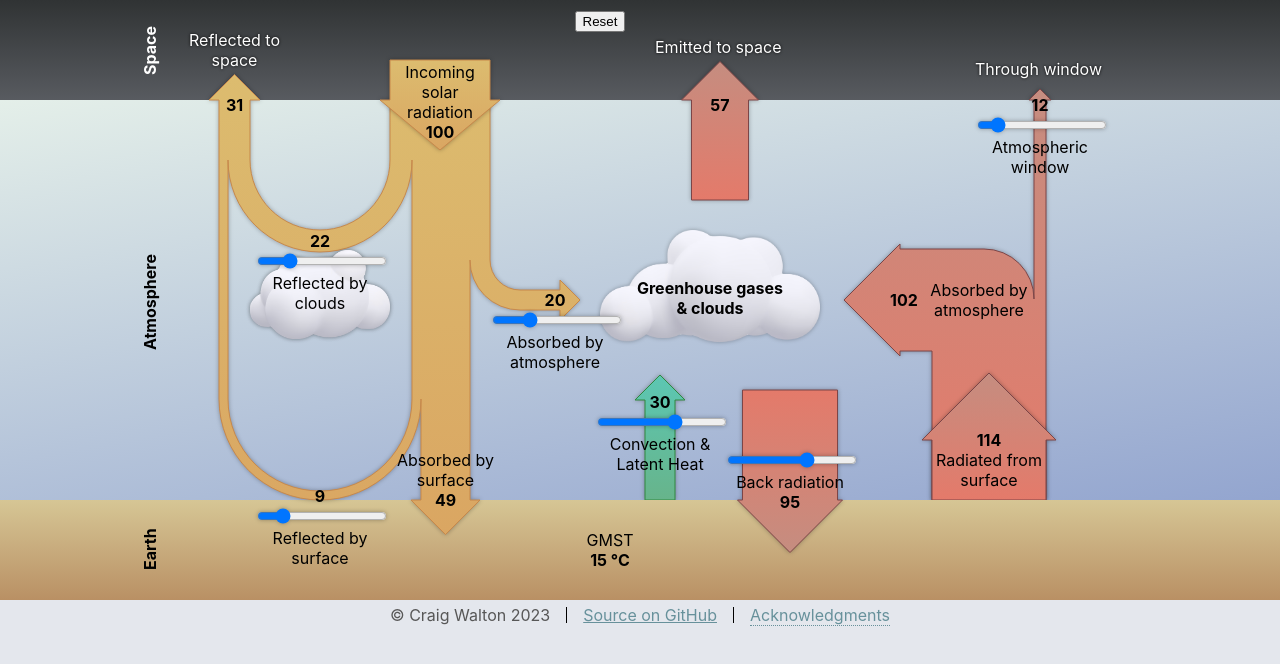
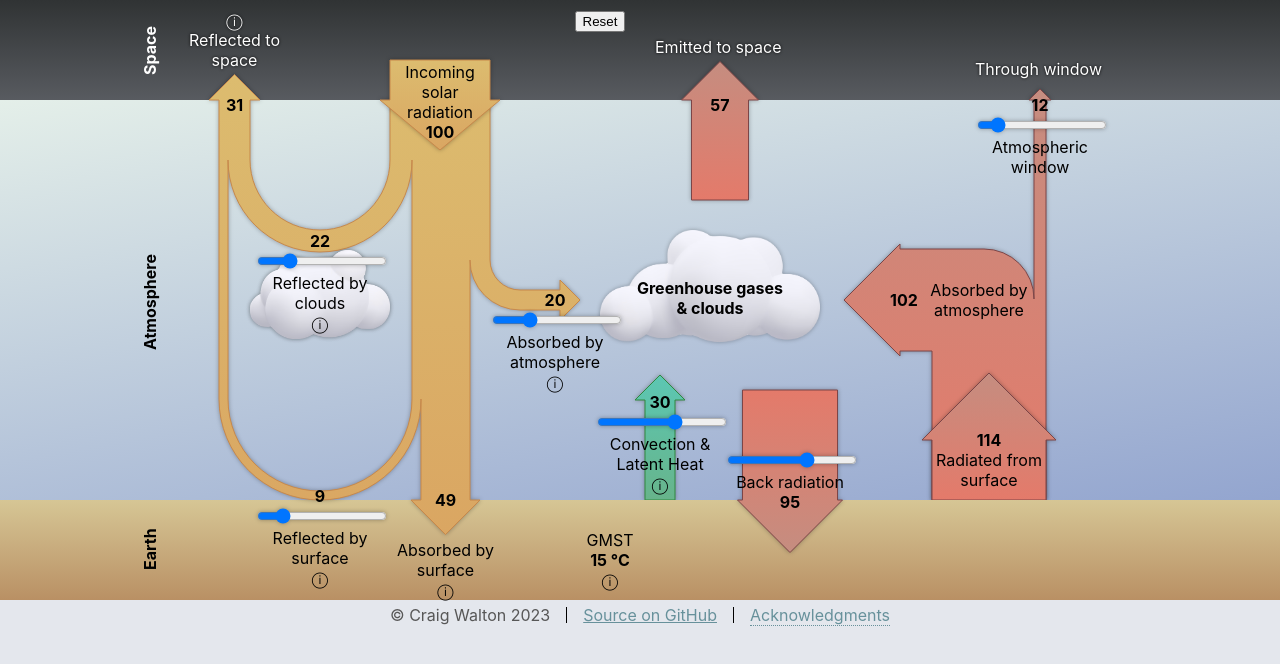
Before and after one commit to craigwalton/ClimateApp, a React (Create React App) app: page / in a window 1280 px wide. Shown: the top 664 px of the page. Built offline with nearby package versions, Linux system fonts and the light colour scheme.

Commit message:
Begin adding info icons for tooltips.

```diff
--- a/src/App.js
+++ b/src/App.js
@@ -125,33 +125,42 @@ function App() {
                          style={{left: 250, top: 62, width: 100}}>
                         <ValueLabel label={"Incoming solar radiation"} value={100}/>
                     </div>
-                    <div className={"control-container scattered-tooltip"}
+                    <div className={"control-container"}
                          style={{left: 115, top: 220 + scattered / 2}}>
                         <ValueLabel value={scattered}/>
                         <Slider label={"Reflected by clouds"}
                                 value={scatteredSlider} onChange={setScatteredSlider}/>
+                        <span className={"scattered-tooltip"}>&#9432;</span>
                     </div>
-                    <div className={"control-container reflected-tooltip"}
+                    <div className={"control-container"}
                          style={{left: 115, top: 490 - reflected / 2}}>
                         <ValueLabel value={reflected}/>
                         <Slider label={"Reflected by surface"}
                                 value={reflectedSlider} onChange={setReflectedSlider}/>
+                        <span className={"reflected-tooltip"}>&#9432;</span>
                     </div>
-                    <div className={"control-container albedo-tooltip"}
+                    <div className={"control-container"}
                          style={{left: 45 - (scattered + reflected) / 2, top: 20}}>
                         <div className={"space-label-container"}>
-                            <div className={"space-label"} style={{bottom: 10 + (scattered + reflected) / 2}}>{"Reflected to space"}</div>
+                            <div className={"space-label"}
+                                 style={{bottom: 10 + (scattered + reflected) / 2}}>
+                                <div className={"albedo-tooltip"}>&#9432;</div>
+                                {"Reflected to space"}
+                            </div>
                         </div>
                         <ValueLabel value={scattered + reflected}/>
                     </div>
-                    <div className={"control-container sw-absorbed-atmosphere-tooltip"} style={{left: 350, top: 290}}>
+                    <div className={"control-container"} style={{left: 350, top: 290}}>
                         <ValueLabel value={swAbsorbedByAtmosphere}/>
                         <Slider label={"Absorbed by atmosphere"} value={swAbsorbedByAtmosphereSlider}
                                 onChange={setSwAbsorbedByAtmosphereSlider}/>
+                        <span className={"sw-absorbed-atmosphere-tooltip"}>&#9432;</span>
                     </div>
-                    <div className={"control-container sw-absorbed-surface-tooltip"}
-                         style={{left: 185 + (scattered + reflected + (100 - swAbsorbedByAtmosphere)) / 2, top: 450}}>
-                        <ValueLabel label={"Absorbed by surface"} value={absorbedBySurface}/>
+                    <div className={"control-container"}
+                         style={{left: 185 + (scattered + reflected + (100 - swAbsorbedByAtmosphere)) / 2, top: 490}}>
+                        <ValueLabel value={absorbedBySurface}/>
+                        <div style={{paddingTop: Math.min(5 + absorbedBySurface / 2, 30)}}>{"Absorbed by surface"}</div>
+                        <span className={"sw-absorbed-surface-tooltip"}>&#9432;</span>
                     </div>
                     {/*Longwave*/}
                     <LongwaveToSpaceArrow x={580} y={0} value={lwEmittedToSpace}/>
@@ -191,14 +200,16 @@ function App() {
                     </div>
                     {/*Convection & Latent Heat*/}
                     <ConvectionArrow x={500} y={300} value={convection}/>
-                    <div className={"control-container convection-tooltip"} style={{left: 455, top: 392}}>
+                    <div className={"control-container"} style={{left: 455, top: 392}}>
                         <ValueLabel value={convection}/>
                         <Slider label={"Convection & Latent Heat"} value={convectionSlider}
                                 onChange={setConvectionSlider}/>
+                        <span className={"convection-tooltip"}>&#9432;</span>
                     </div>
                     {/*Surface*/}
-                    <div className={"control-container gmst-tooltip"} style={{left: 420, top: 530, width: 100}}>
+                    <div className={"control-container"} style={{left: 420, top: 530, width: 100}}>
                         <ValueLabel label={"GMST"} value={gmst} valueSuffix={" °C"}/>
+                        <span className={"gmst-tooltip"}>&#9432;</span>
                     </div>
                     {/*Other*/}
                     <div style={{position: 'absolute', left: 460, top: 230, width: 220}}>
@@ -227,13 +238,13 @@ function App() {
                     This is <b className="shortwave-text">shortwave</b> radiation.
                     It is approximately 342 Wm<sup>-2</sup>.
                 </Tooltip>
-                <Tooltip anchorSelect=".scattered-tooltip" place="top" className="custom-tooltip">
+                <Tooltip anchorSelect=".scattered-tooltip" place="bottom" className="custom-tooltip">
                     The amount of <b className="shortwave-text">shortwave</b> solar radiation which is scattered by
                     clouds back into space.<br/>
                     This, along with the radiation reflected by earth's surface, makes up the Earth's
                     albedo.
                 </Tooltip>
-                <Tooltip anchorSelect=".sw-absorbed-atmosphere-tooltip" place="top" className="custom-tooltip">
+                <Tooltip anchorSelect=".sw-absorbed-atmosphere-tooltip" place="bottom" className="custom-tooltip">
                     The amount of solar radiation (<b className="shortwave-text">shortwave</b>) which is absorbed by
                     water vapour (clouds) and aerosols.
                 </Tooltip>
@@ -250,10 +261,10 @@ function App() {
                     The amount of solar radiation (<b className="shortwave-text">shortwave</b>) which is absorbed by
                     Earth's surface.
                 </Tooltip>
-                <Tooltip anchorSelect=".gmst-tooltip" place="top" className="custom-tooltip">
+                <Tooltip anchorSelect=".gmst-tooltip" place="bottom" className="custom-tooltip">
                     The Global Mean Surface Temperature
                 </Tooltip>
-                <Tooltip anchorSelect=".convection-tooltip" place="top" className="custom-tooltip">
+                <Tooltip anchorSelect=".convection-tooltip" place="bottom" className="custom-tooltip">
                     A combination of conduction and convection transfers heat from Earth's surface to the
                     atmosphere.<br/>
                     The evaporation of water extracts heat from Earth's surface and when it condenses in the atmosphere,
```
